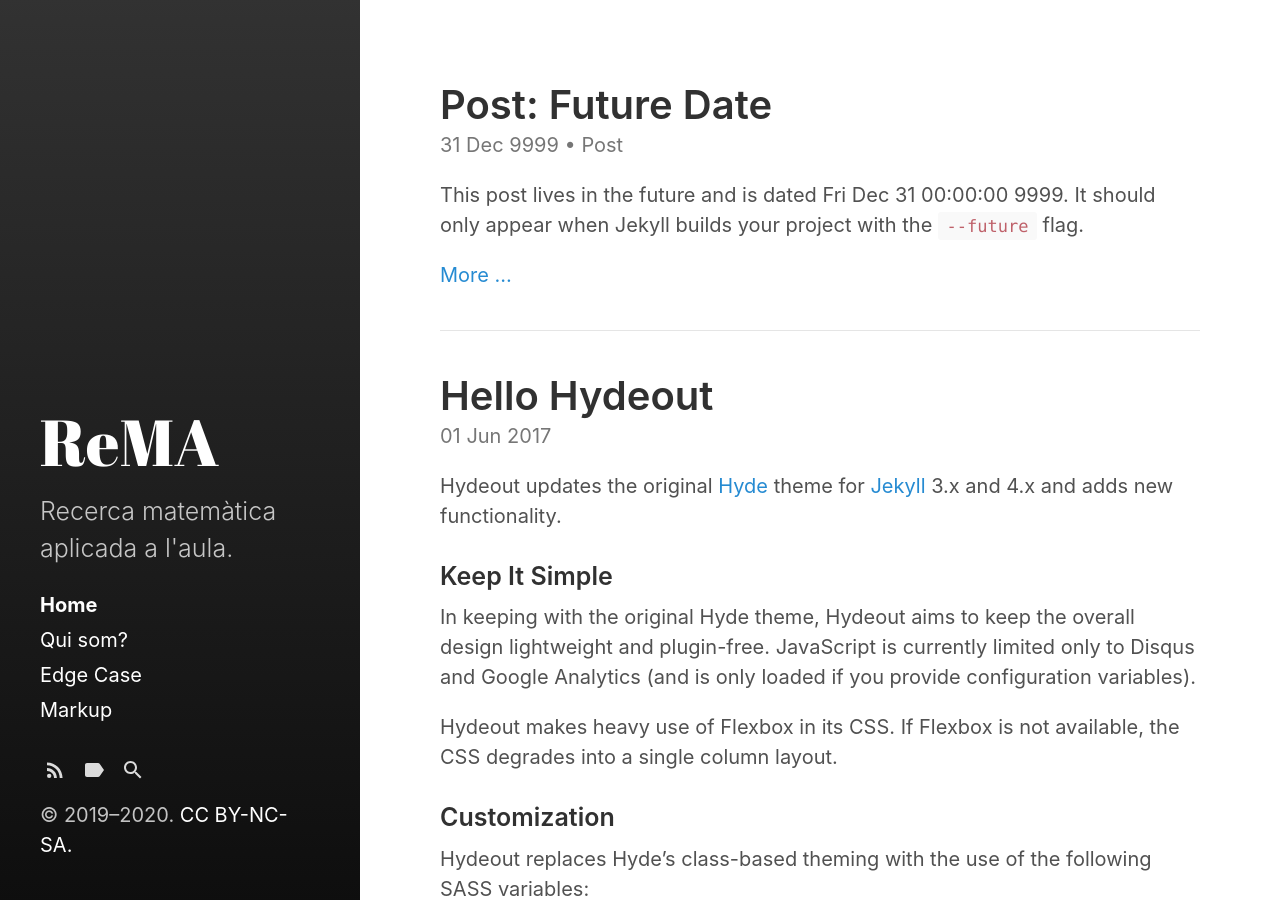
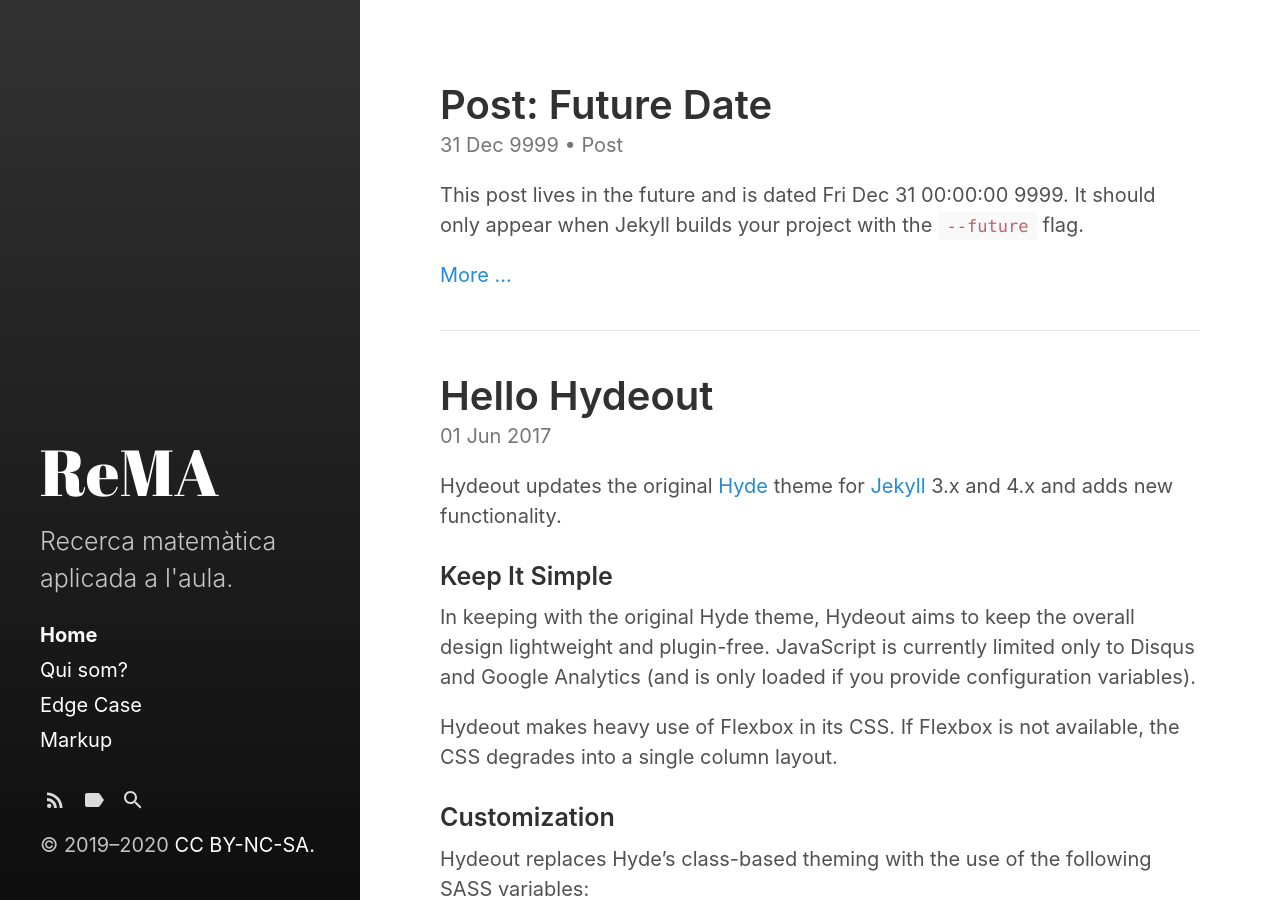
Before and after one commit to mcuquet/rema, a Jekyll site: the page built from index.html, in a window 1280 px wide and 900 px high. Built offline with Jekyll 4.4.1, drawn with Linux system fonts in a browser that asks for light colours; the list of posts is cut into pages by our own code.

Commit message:
trec puntuació

```diff
--- a/_includes/copyright.html
+++ b/_includes/copyright.html
@@ -1,4 +1,4 @@
 <p>
-  &copy; 2019–{{ site.time | date: '%Y' }}.
+  &copy; 2019–{{ site.time | date: '%Y' }}
   <a href="https://creativecommons.org/licenses/by-nc-sa/4.0/deed.ca">CC BY-NC-SA.</a>
 </p>
```
